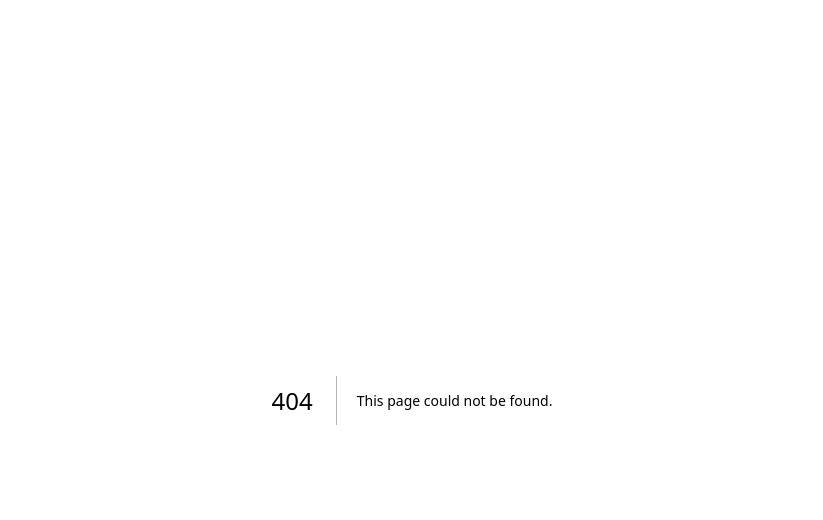
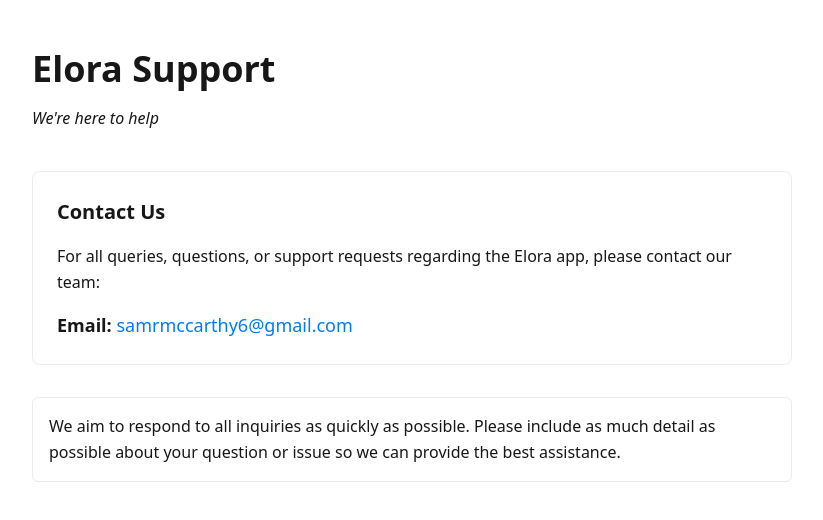
Before and after one commit to sammyshows/elora-site, a Next.js app: page /support in a window 1280 px wide. Before the commit this address had no page. Shown: the top 520 px of the page, without its empty margins (228-1051 px from the left). Built offline with nearby package versions, Linux system fonts and the light colour scheme.

Commit message:
Added a support page

```diff
--- /dev/null
+++ b/app/support/page.tsx
@@ -0,0 +1,65 @@
+export default function Support() {
+  return (
+    <div style={{
+      fontFamily: 'system-ui, -apple-system, BlinkMacSystemFont, "Segoe UI", Roboto, sans-serif',
+      maxWidth: '800px',
+      margin: '0 auto',
+      padding: '40px 20px',
+      lineHeight: '1.6',
+      color: 'var(--foreground)',
+    }}>
+      <h1 style={{
+        fontSize: '36px',
+        marginBottom: '8px',
+        color: 'var(--foreground)',
+        fontWeight: '700'
+      }}>
+        Elora Support
+      </h1>
+
+      <p style={{
+        fontSize: '16px',
+        color: 'var(--foreground)',
+        marginBottom: '40px',
+        fontStyle: 'italic'
+      }}>
+        We're here to help
+      </p>
+
+      <div style={{
+        background: 'var(--background)',
+        border: '1px solid var(--border)',
+        borderRadius: '8px',
+        padding: '24px',
+        marginBottom: '32px'
+      }}>
+        <h2 style={{
+          fontSize: '20px',
+          marginBottom: '16px',
+          color: 'var(--foreground)',
+          fontWeight: '600'
+        }}>
+          Contact Us
+        </h2>
+        <p style={{ marginBottom: '16px' }}>
+          For all queries, questions, or support requests regarding the Elora app, please contact our team:
+        </p>
+        <p style={{ margin: 0, fontSize: '18px' }}>
+          <strong>Email:</strong> <a href="mailto:samrmccarthy6@gmail.com" style={{ color: '#007bff', textDecoration: 'none' }}>samrmccarthy6@gmail.com</a>
+        </p>
+      </div>
+
+      <section style={{
+        background: 'var(--background)',
+        border: '1px solid var(--border)',
+        borderRadius: '6px',
+        padding: '16px',
+        marginBottom: '32px'
+      }}>
+        <p style={{ margin: 0, color: 'var(--foreground)' }}>
+          We aim to respond to all inquiries as quickly as possible. Please include as much detail as possible about your question or issue so we can provide the best assistance.
+        </p>
+      </section>
+    </div>
+  );
+}
```
